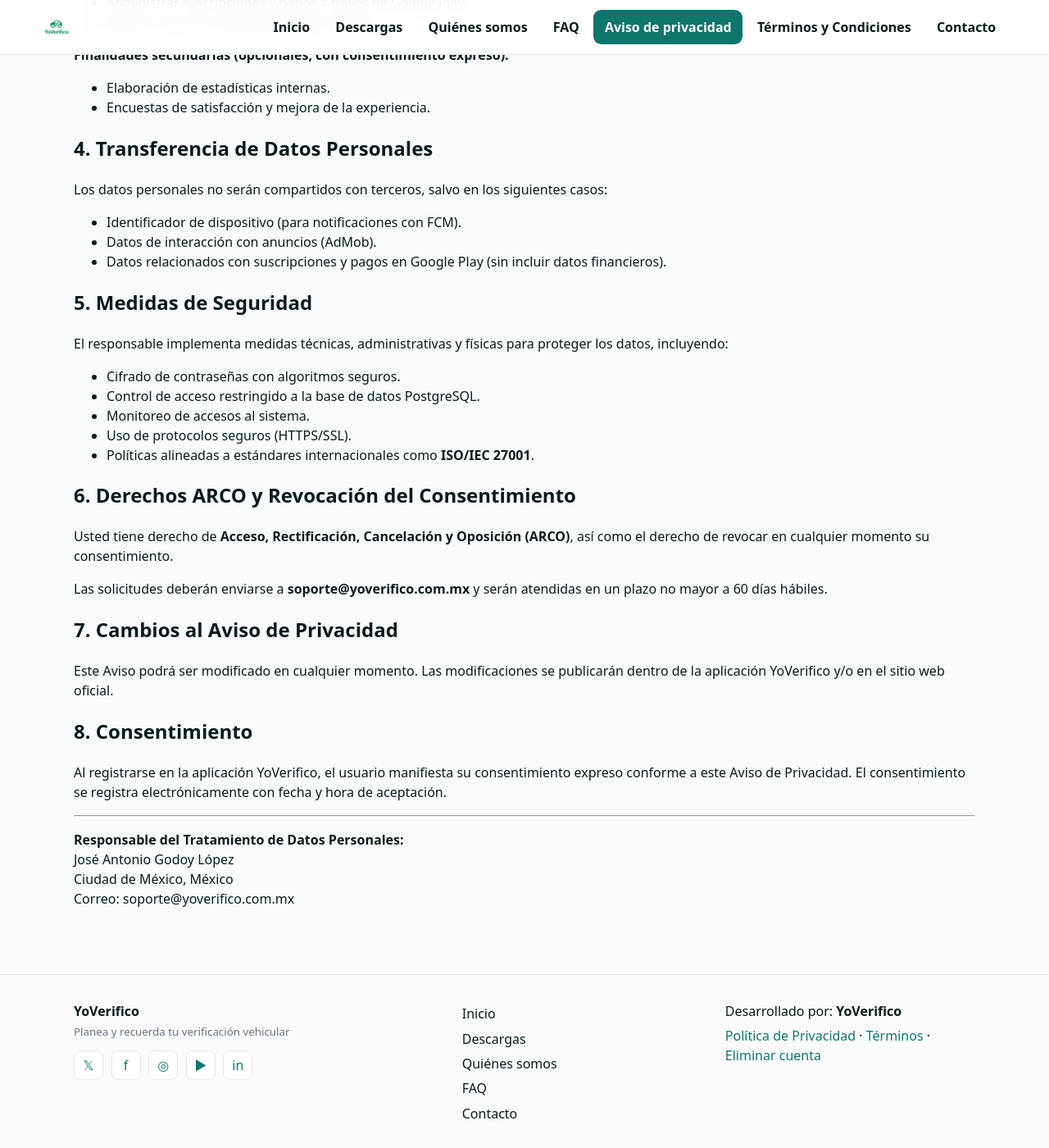
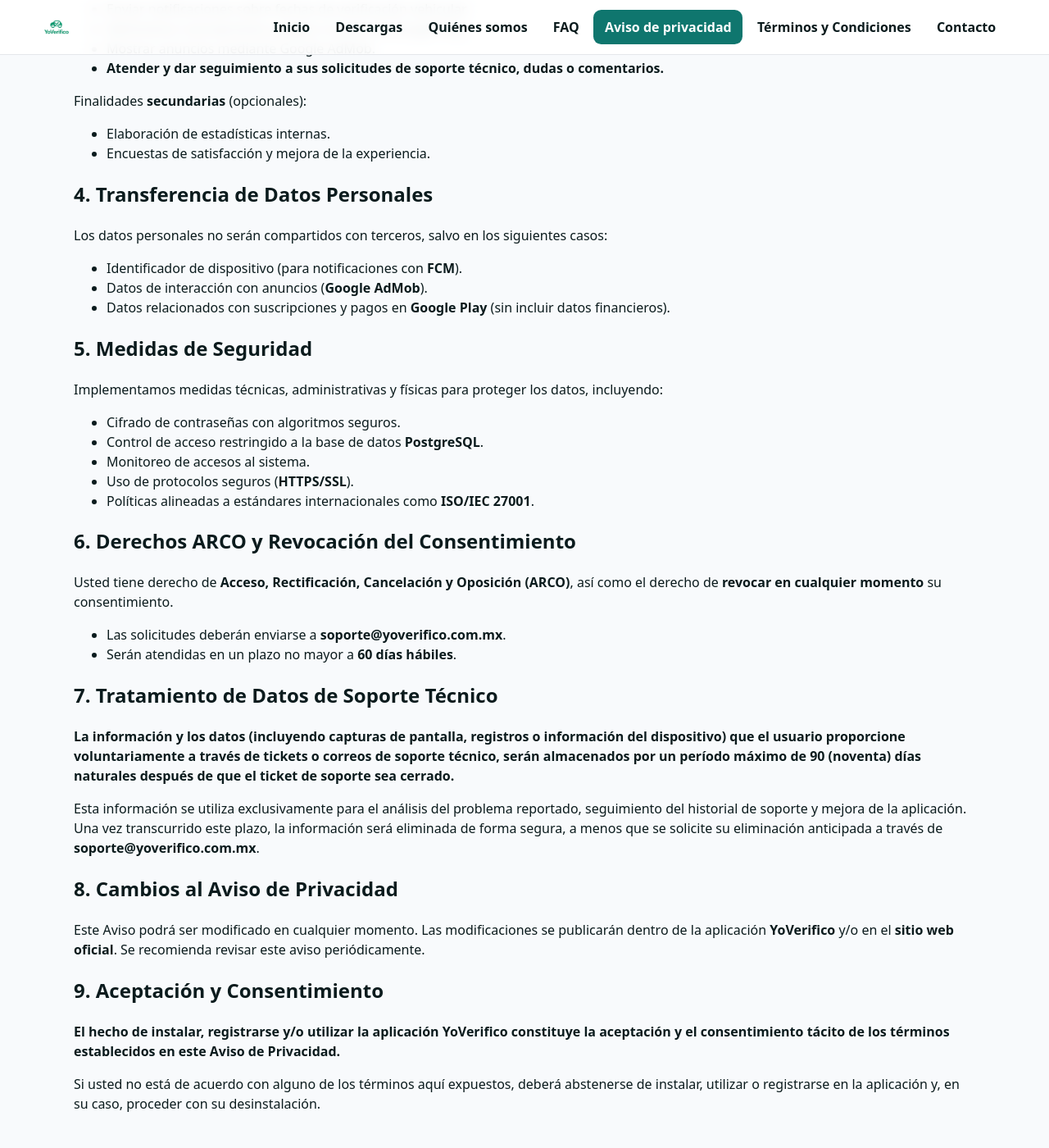
Before and after one commit to JAntonioGL/JAntonioGL.github.io, a Jekyll site: the page built from politicas-privacidad.md, in a window 1280 px wide and 1400 px high, scrolled down 858 px. Shown: the whole window at 82% size. Built offline with Jekyll 4.4.1, drawn with Linux system fonts in a browser that asks for light colours; some of the changed text lies outside the part shown.

Commit message:
paginas de avisos v1

```diff
--- a/politicas-privacidad.md
+++ b/politicas-privacidad.md
@@ -7,11 +7,11 @@
 ---
 
 # Aviso de Privacidad
-Última actualización: 20 de agosto de 2025
+**Última actualización:** 5 de noviembre de 2025
 
 ## 1. Identidad y Domicilio del Responsable
-El responsable del tratamiento de sus datos personales es **José Antonio Godoy López**, con domicilio en Ciudad de México, México.
-Correo electrónico de contacto: **soporte@yoverifico.com.mx**
+El responsable del tratamiento de sus datos personales es **José Antonio Godoy López** (en adelante "YoVerifico"), con domicilio en **Ciudad de México, México**.
+**Correo de contacto:** soporte@yoverifico.com.mx
 
 ## 2. Datos Personales que se Recaban
 Se podrán recabar y tratar los siguientes datos personales:
@@ -19,54 +19,57 @@
 - **Datos de registro:** nombre, correo electrónico y contraseña (almacenada de forma cifrada).
 - **Datos de vehículo:** placa, modelo o año, línea, marca y color.
 - **Datos de verificación vehicular:** holograma, fecha de verificación y fecha límite de verificación.
-- **Identificador de dispositivo:** generado por Firebase Cloud Messaging (FCM) para envío de notificaciones.
-- **Datos de interacción con anuncios:** recopilados de forma anónima mediante Google AdMob.
-- **Datos relacionados con suscripciones y pagos:** identificadores y estado de planes contratados en Google Play (sin incluir datos financieros).
+- **Identificador de dispositivo:** generado por **Firebase Cloud Messaging (FCM)** para envío de notificaciones.
+- **Datos de interacción con anuncios:** recopilados de forma anónima mediante **Google AdMob**.
+- **Datos relacionados con suscripciones y pagos:** identificadores y estado de planes contratados en **Google Play** (sin incluir datos financieros).
+- **Datos de Soporte Técnico (Opcional):** Información que usted proporcione voluntariamente al contactar a soporte, como descripciones del problema, capturas de pantalla, o información del dispositivo (modelo, sistema operativo) que facilite el análisis.
 
 ## 3. Finalidades del Tratamiento
-Los datos personales serán utilizados para las siguientes finalidades primarias, necesarias para el funcionamiento de la aplicación:
+Los datos personales serán utilizados para las siguientes finalidades **primarias**, necesarias para el funcionamiento de la aplicación:
 
-**Finalidades primarias:**
 - Crear y administrar la cuenta de usuario.
 - Registrar y gestionar vehículos.
 - Enviar notificaciones sobre fechas de verificación vehicular.
 - Administrar suscripciones y pagos a través de Google Play.
 - Mostrar anuncios mediante Google AdMob.
+- **Atender y dar seguimiento a sus solicitudes de soporte técnico, dudas o comentarios.**
 
-**Finalidades secundarias (opcionales, con consentimiento expreso):**
+Finalidades **secundarias** (opcionales):
+
 - Elaboración de estadísticas internas.
 - Encuestas de satisfacción y mejora de la experiencia.
 
 ## 4. Transferencia de Datos Personales
 Los datos personales no serán compartidos con terceros, salvo en los siguientes casos:
 
-- Identificador de dispositivo (para notificaciones con FCM).
-- Datos de interacción con anuncios (AdMob).
-- Datos relacionados con suscripciones y pagos en Google Play (sin incluir datos financieros).
+- Identificador de dispositivo (para notificaciones con **FCM**).
+- Datos de interacción con anuncios (**Google AdMob**).
+- Datos relacionados con suscripciones y pagos en **Google Play** (sin incluir datos financieros).
 
 ## 5. Medidas de Seguridad
-El responsable implementa medidas técnicas, administrativas y físicas para proteger los datos, incluyendo:
+Implementamos medidas técnicas, administrativas y físicas para proteger los datos, incluyendo:
 
 - Cifrado de contraseñas con algoritmos seguros.
-- Control de acceso restringido a la base de datos PostgreSQL.
+- Control de acceso restringido a la base de datos **PostgreSQL**.
 - Monitoreo de accesos al sistema.
-- Uso de protocolos seguros (HTTPS/SSL).
+- Uso de protocolos seguros (**HTTPS/SSL**).
 - Políticas alineadas a estándares internacionales como **ISO/IEC 27001**.
 
 ## 6. Derechos ARCO y Revocación del Consentimiento
-Usted tiene derecho de **Acceso, Rectificación, Cancelación y Oposición (ARCO)**, así como el derecho de revocar en cualquier momento su consentimiento.
+Usted tiene derecho de **Acceso, Rectificación, Cancelación y Oposición (ARCO)**, así como el derecho de **revocar en cualquier momento** su consentimiento.
 
-Las solicitudes deberán enviarse a **soporte@yoverifico.com.mx** y serán atendidas en un plazo no mayor a 60 días hábiles.
+- Las solicitudes deberán enviarse a **soporte@yoverifico.com.mx**.
+- Serán atendidas en un plazo no mayor a **60 días hábiles**.
 
-## 7. Cambios al Aviso de Privacidad
-Este Aviso podrá ser modificado en cualquier momento. Las modificaciones se publicarán dentro de la aplicación YoVerifico y/o en el sitio web oficial.
+## 7. Tratamiento de Datos de Soporte Técnico
+**La información y los datos (incluyendo capturas de pantalla, registros o información del dispositivo) que el usuario proporcione voluntariamente a través de tickets o correos de soporte técnico, serán almacenados por un período máximo de 90 (noventa) días naturales después de que el ticket de soporte sea cerrado.**
 
-## 8. Consentimiento
-Al registrarse en la aplicación YoVerifico, el usuario manifiesta su consentimiento expreso conforme a este Aviso de Privacidad. El consentimiento se registra electrónicamente con fecha y hora de aceptación.
+Esta información se utiliza exclusivamente para el análisis del problema reportado, seguimiento del historial de soporte y mejora de la aplicación. Una vez transcurrido este plazo, la información será eliminada de forma segura, a menos que se solicite su eliminación anticipada a través de **soporte@yoverifico.com.mx**.
 
----
+## 8. Cambios al Aviso de Privacidad
+Este Aviso podrá ser modificado en cualquier momento. Las modificaciones se publicarán dentro de la aplicación **YoVerifico** y/o en el **sitio web oficial**. Se recomienda revisar este aviso periódicamente.
 
-**Responsable del Tratamiento de Datos Personales:**
-José Antonio Godoy López
-Ciudad de México, México
-Correo: soporte@yoverifico.com.mx
+## 9. Aceptación y Consentimiento
+**El hecho de instalar, registrarse y/o utilizar la aplicación YoVerifico constituye la aceptación y el consentimiento tácito de los términos establecidos en este Aviso de Privacidad.**
+
+Si usted no está de acuerdo con alguno de los términos aquí expuestos, deberá abstenerse de instalar, utilizar o registrarse en la aplicación y, en su caso, proceder con su desinstalación.
```
Also changed, not shown: politicas-uso.md (added, +113 -0 lines).
